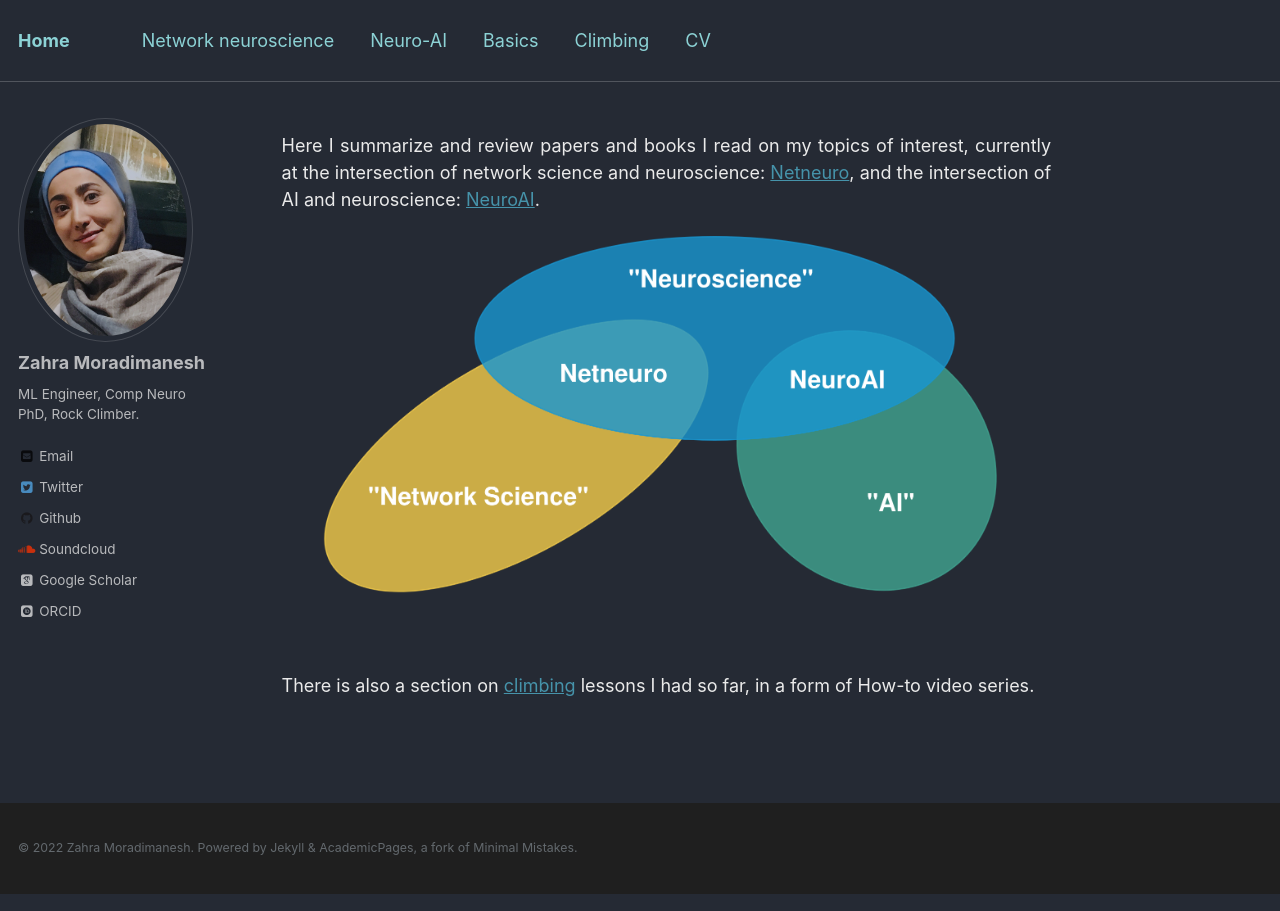
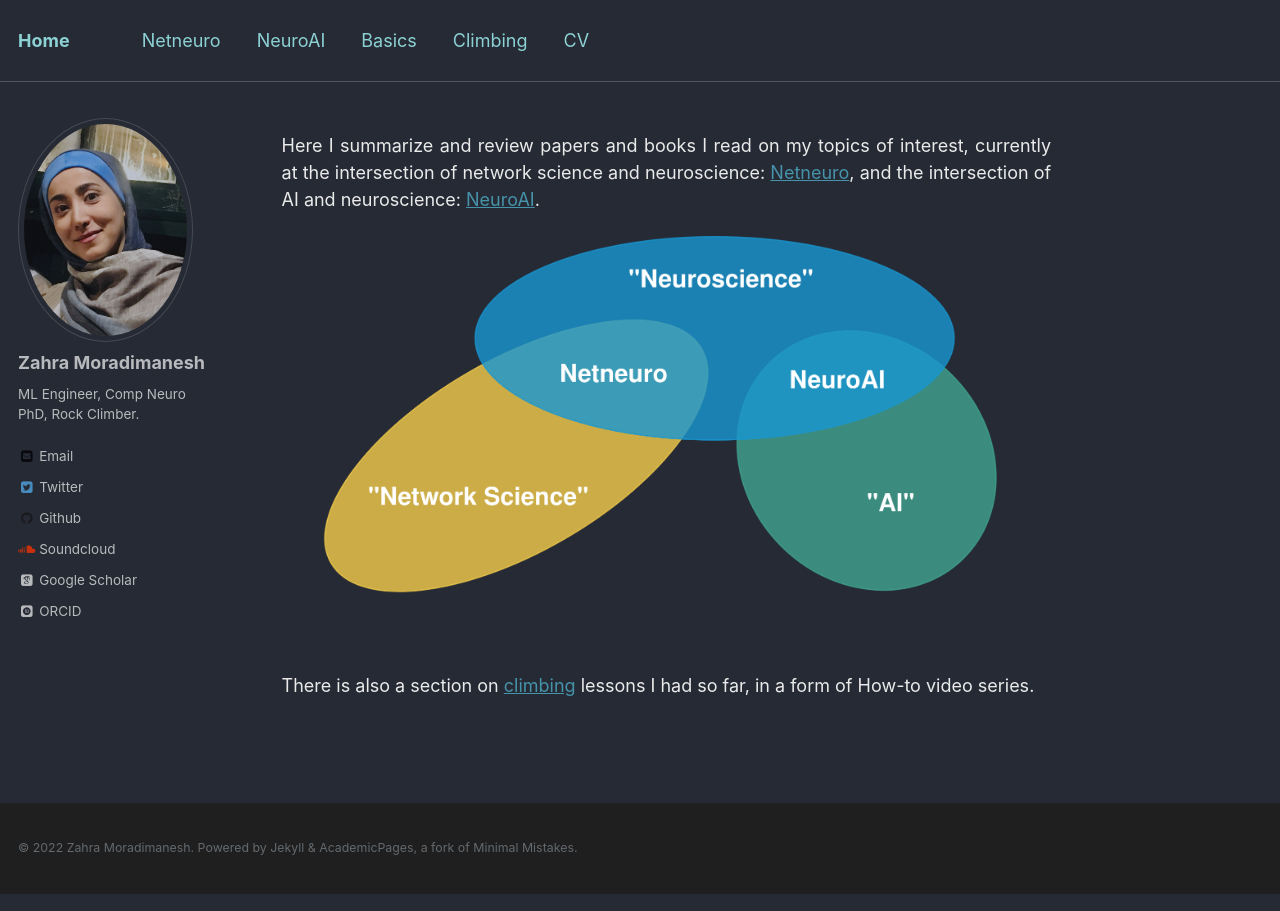
Before and after one commit to zahramor/zahramor.github.io, a Jekyll site: the page built from _pages/about.md, in a window 1280 px wide. Built offline with Jekyll 4.4.1, drawn with Linux system fonts in a browser that asks for light colours; some web fonts are replaced.

Commit message:
Update navigation.yml

```diff
--- a/_data/navigation.yml
+++ b/_data/navigation.yml
@@ -1,10 +1,10 @@
 # main links links
 main:
 
-  - title: "Network neuroscience"
+  - title: "Netneuro"
     url: /netneuro/
 
-  - title: "Neuro-AI"
+  - title: "NeuroAI"
     url: /neuroai/
 
   - title: "Basics"
```
